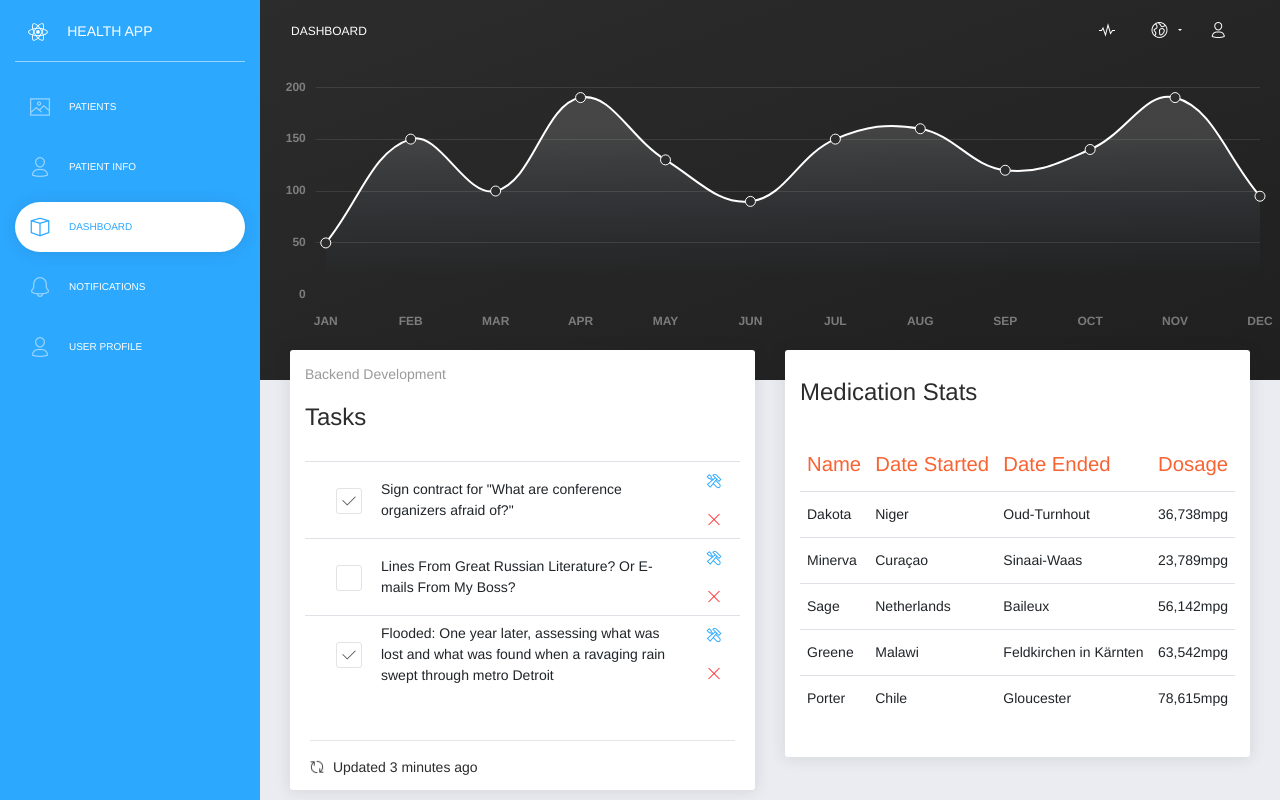
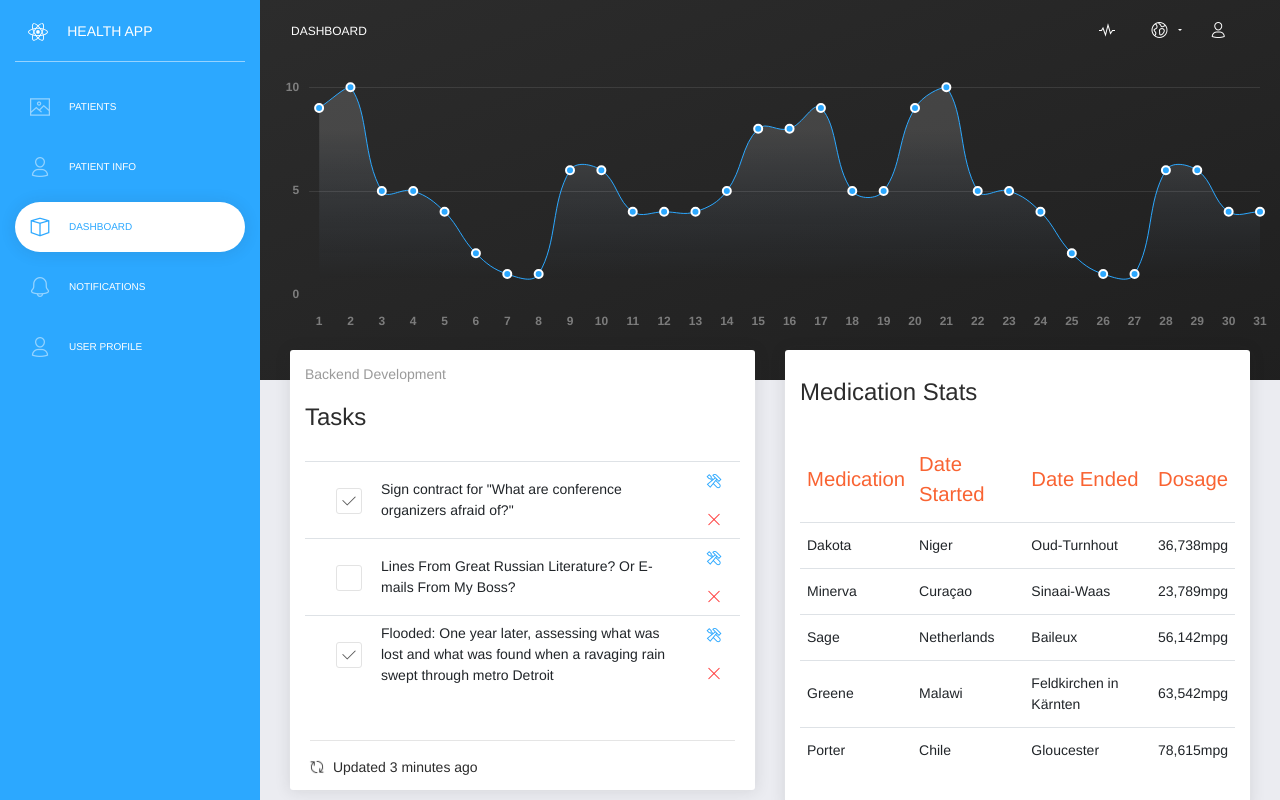
Before and after one commit to sherman-grewal/Health-Hub, a React (Create React App) app in the folder sh-client/: page /dashboard in a window 1280 px wide. Built offline with nearby package versions, Linux system fonts and the light colour scheme.

Commit message:
Began preparing for GET requests from Firebase & the REST api

```diff
--- a/sh-client/src/variables/charts.jsx
+++ b/sh-client/src/variables/charts.jsx
@@ -131,35 +131,54 @@ const dashboardPanelChart = {
 
     return {
       labels: [
-        "JAN",
-        "FEB",
-        "MAR",
-        "APR",
-        "MAY",
-        "JUN",
-        "JUL",
-        "AUG",
-        "SEP",
-        "OCT",
-        "NOV",
-        "DEC"
+        "1",
+        "2",
+        "3",
+        "4",
+        "5",
+        "6",
+        "7",
+        "8",
+        "9",
+        "10",
+        "11",
+        "12",
+        "13",
+        "14",
+        "15",
+        "16",
+        "17",
+        "18",
+        "19",
+        "20",
+        "21",
+        "22",
+        "23",
+        "24",
+        "25",
+        "26",
+        "27",
+        "28",
+        "29",
+        "30",
+        "31",
       ],
       datasets: [
         {
-          label: "Data",
-          borderColor: chartColor,
-          pointBorderColor: chartColor,
-          pointBackgroundColor: "#2c2c2c",
-          pointHoverBackgroundColor: "#2c2c2c",
-          pointHoverBorderColor: chartColor,
-          pointBorderWidth: 1,
-          pointHoverRadius: 7,
-          pointHoverBorderWidth: 2,
-          pointRadius: 5,
+          label: "Daily Log",
+          backgroundColor: gradientFill,
+          borderColor: "#2CA8FF",
+          pointBorderColor: "#FFF",
+          pointBackgroundColor: "#2CA8FF",
+          pointBorderWidth: 2,
+          pointHoverRadius: 4,
+          pointHoverBorderWidth: 1,
+          pointRadius: 4,
           fill: true,
-          backgroundColor: gradientFill,
-          borderWidth: 2,
-          data: [50, 150, 100, 190, 130, 90, 150, 160, 120, 140, 190, 95]
+          borderWidth: 1,
+          data: [9 , 10 , 5 , 5 , 4 , 2, 1 , 1, 6 ,
+            6, 4 ,4 ,4 ,5 ,8, 8 ,9, 5 , 5, 9 , 10 , 5 , 5 , 4 , 2, 1 , 1, 6 ,
+            6, 4 ,4 ,4 ,5 ,8, 8 ,9, 5 , 5]
         }
       ]
     };
@@ -322,18 +341,37 @@ const dashboard24HoursPerformanceChart = {
     gradientFill.addColorStop(1, hexToRGB("#2CA8FF", 0.6));
     return {
       labels: [
-        "January",
-        "February",
-        "March",
-        "April",
-        "May",
-        "June",
-        "July",
-        "August",
-        "September",
-        "October",
-        "November",
-        "December"
+        "1",
+        "2",
+        "3",
+        "4",
+        "5",
+        "6",
+        "7",
+        "8",
+        "9",
+        "10",
+        "11",
+        "12",
+        "13",
+        "14",
+        "15",
+        "16",
+        "17",
+        "18",
+        "19",
+        "20",
+        "21",
+        "22",
+        "23",
+        "24",
+        "25",
+        "26",
+        "27",
+        "28",
+        "29",
+        "30",
+        "31",
       ],
       datasets: [
         {
@@ -348,7 +386,9 @@ const dashboard24HoursPerformanceChart = {
           pointRadius: 4,
           fill: true,
           borderWidth: 1,
-          data: [80, 99, 86, 96, 123, 85, 100, 75, 88, 90, 123, 155]
+          data: [9 , 10 , 5 , 5 , 4 , 2, 1 , 1, 6 ,
+            6, 4 ,4 ,4 ,5 ,8, 8 ,9, 5 , 5, 9 , 10 , 5 , 5 , 4 , 2, 1 , 1, 6 ,
+            6, 4 ,4 ,4 ,5 ,8, 8 ,9, 5 , 5]
         }
       ]
     };
--- a/sh-client/src/variables/general.jsx
+++ b/sh-client/src/variables/general.jsx
@@ -22,7 +22,7 @@ const tasks = [
 // // // table head data and table body data for Tables view
 // #############################
 
-const thead = ["Name", "Country", "City", "Salary"];
+const thead = ["Name of Medication", "Date Started", "Date Ended", "Dosage"];
 const tbody = [
   {
     className: "table-success",
--- a/sh-client/src/views/Dashboard/Dashboard.jsx
+++ b/sh-client/src/views/Dashboard/Dashboard.jsx
@@ -75,7 +75,7 @@ class Dashboard extends React.Component {
                   <Table responsive>
                     <thead className=" text-primary">
                       <tr>
-                        <th>Name</th>
+                        <th>Medication</th>
                         <th>Date Started</th>
                         <th>Date Ended</th>
                         <th className="text-right">Dosage</th>
--- a/sh-client/src/views/PatientInfo/PatientInfo.jsx
+++ b/sh-client/src/views/PatientInfo/PatientInfo.jsx
@@ -1,6 +1,5 @@
 import React from "react";
 import { Card, CardHeader, CardBody, Row, Col, CardTitle, Table } from "reactstrap";
-import Patients from './Patients';
 
 
 import { PanelHeader, FormInputs, CardAuthor, CardSocials } from "../../components";
@@ -13,7 +12,11 @@ const info = {
   name: "Sherman"
 }
 
-export class PatientInfo extends React.Component {
+class PatientInfo extends React.Component {
+  constructor() {
+    super();
+  }
+
   render() {
     return (
       <div>
@@ -39,8 +42,6 @@ export class PatientInfo extends React.Component {
                     avatarAlt="..."
                     //THIS IS WHERE I REPLACE THE NAME
                     //title = {this.props.patient.name}
-                    //title= {info.name}
-                    title = {Patients.name}
                     //-------------
                     description="michael23"
                   />
@@ -80,41 +81,35 @@ export class PatientInfo extends React.Component {
                   <Table responsive>
                     <thead className=" text-primary">
                       <tr>
-                        <th>Name</th>
-                        <th>Date Started</th>
-                        <th>Date Ended</th>
+                        <th>Medication Name</th>
+                        <th>Description</th>
                         <th className="text-right">Dosage</th>
                       </tr>
                     </thead>
                     <tbody>
                       <tr>
-                        <td>Dakota</td>
-                        <td>Niger</td>
-                        <td>Oud-Turnhout</td>
+                        <td>Allergy Pills</td>
+                        <td>After taking this I felt very drowsy and I was upset</td>
                         <td className="text-right">36,738mpg</td>
                       </tr>
                       <tr>
                         <td>Minerva</td>
                         <td>Curaçao</td>
-                        <td>Sinaai-Waas</td>
                         <td className="text-right">23,789mpg</td>
                       </tr>
                       <tr>
                         <td>Sage</td>
                         <td>Netherlands</td>
-                        <td>Baileux</td>
                         <td className="text-right">56,142mpg</td>
                       </tr>
                       <tr>
                         <td>Greene</td>
                         <td>Malawi</td>
-                        <td>Feldkirchen in Kärnten</td>
                         <td className="text-right">63,542mpg</td>
                       </tr>
                       <tr>
                         <td>Porter</td>
                         <td>Chile</td>
-                        <td>Gloucester</td>
                         <td className="text-right">78,615mpg</td>
                       </tr>
                     </tbody>
--- a/sh-client/src/views/PatientInfo/Patients.jsx
+++ b/sh-client/src/views/PatientInfo/Patients.jsx
@@ -2,17 +2,12 @@ import React from "react";
 import { Card, CardHeader, CardBody, Row, Col } from "reactstrap";
 import { PanelHeader, Button } from "../../components";
 import users from "../../variables/users";
-import PatientInfo from './PatientInfo'
 
-
-
-export class Patients extends React.Component {
-  constructor(props) {
-    super(props);
-  }
-
+class Patients extends React.Component {
   render() {
-
+    var client = {
+      name: "Sherman"
+    };
     return (
       <div>
 
```
